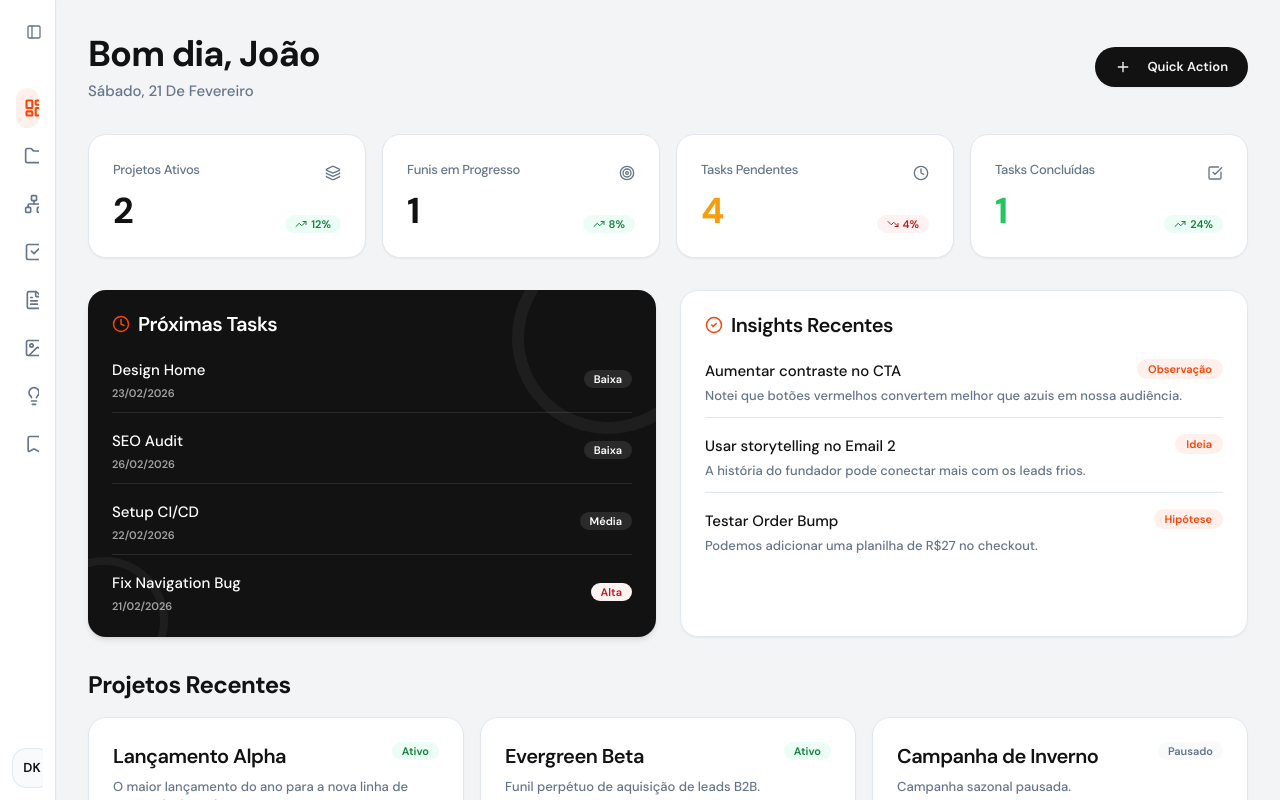
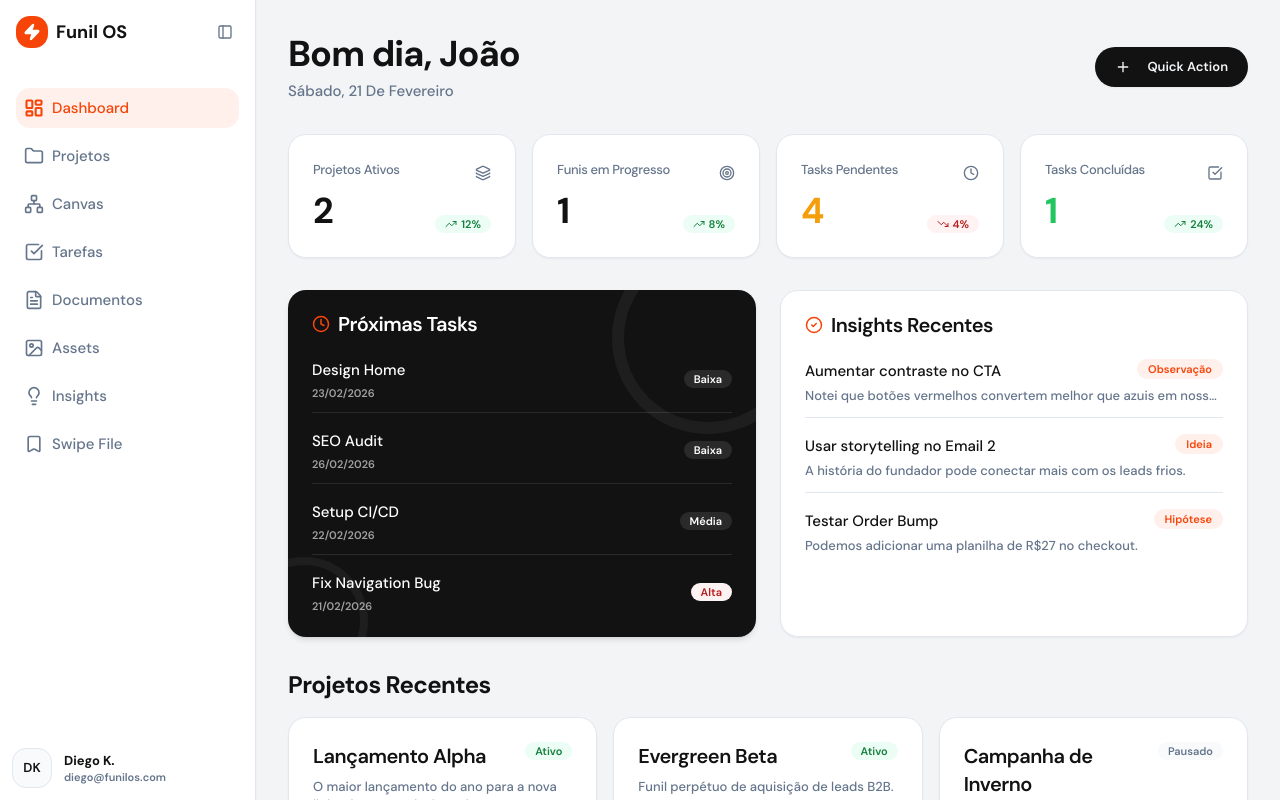
Before and after one commit to Kelvi-Maycon/funil-os, a React (Vite) app: page / in a window 1280 px wide. Built offline with nearby package versions, Linux system fonts and the light colour scheme.

Commit message:
Implement expandable and collapsible sidebar

```diff
--- a/src/components/Layout.tsx
+++ b/src/components/Layout.tsx
@@ -45,18 +45,16 @@ function AppSidebar() {
       collapsible="icon"
       className="border-r border-border bg-card z-30 shadow-sm"
     >
-      <SidebarHeader className="h-16 flex flex-row items-center justify-between px-3 shrink-0 relative">
-        <div className="flex items-center gap-2 overflow-hidden group-data-[collapsible=icon]:hidden">
-          <div className="w-8 h-8 bg-primary rounded-lg flex items-center justify-center text-white shrink-0 shadow-sm">
+      <SidebarHeader className="h-16 flex flex-row items-center justify-between px-4 shrink-0 transition-all duration-200 group-data-[collapsible=icon]:px-2 group-data-[collapsible=icon]:justify-center">
+        <div className="flex items-center overflow-hidden transition-all duration-200 group-data-[collapsible=icon]:w-0 group-data-[collapsible=icon]:opacity-0">
+          <div className="w-8 h-8 bg-primary rounded-lg flex items-center justify-center text-white shrink-0 shadow-sm mr-2">
             <Zap size={18} className="fill-white" />
           </div>
-          <span className="font-bold text-lg text-foreground truncate">
+          <span className="font-bold text-lg text-foreground truncate whitespace-nowrap">
             Funil OS
           </span>
         </div>
-        <div className="group-data-[collapsible=icon]:w-full group-data-[collapsible=icon]:flex group-data-[collapsible=icon]:justify-center">
-          <SidebarTrigger className="text-muted-foreground hover:text-foreground" />
-        </div>
+        <SidebarTrigger className="text-muted-foreground hover:text-foreground shrink-0" />
       </SidebarHeader>
 
       <SidebarContent className="px-2 py-4 flex flex-col gap-2 overflow-y-auto overflow-x-hidden no-scrollbar">
@@ -73,15 +71,19 @@ function AppSidebar() {
                     isActive={isActive}
                     tooltip={item.title}
                     className={cn(
-                      'transition-all duration-200 h-10 rounded-lg',
+                      'transition-all duration-200 h-10 rounded-lg group-data-[collapsible=icon]:gap-0 group-data-[collapsible=icon]:justify-center',
                       isActive
                         ? 'bg-primary/10 text-primary font-semibold hover:bg-primary/15 hover:text-primary'
                         : 'text-muted-foreground font-medium hover:bg-muted hover:text-foreground',
                     )}
                   >
-                    <Link to={item.url} className="flex items-center gap-3">
-                      <item.icon size={20} strokeWidth={isActive ? 2.5 : 2} />
-                      <span className="group-data-[collapsible=icon]:hidden">
+                    <Link to={item.url}>
+                      <item.icon
+                        size={20}
+                        strokeWidth={isActive ? 2.5 : 2}
+                        className="shrink-0"
+                      />
+                      <span className="truncate whitespace-nowrap overflow-hidden transition-all duration-200 group-data-[collapsible=icon]:w-0 group-data-[collapsible=icon]:opacity-0">
                         {item.title}
                       </span>
                     </Link>
@@ -93,16 +95,16 @@ function AppSidebar() {
         </SidebarGroup>
       </SidebarContent>
 
-      <SidebarFooter className="p-3 shrink-0">
-        <div className="flex items-center gap-3 overflow-hidden">
-          <div className="w-10 h-10 rounded-lg bg-muted flex items-center justify-center text-foreground font-semibold text-sm cursor-pointer hover:bg-border transition-colors border border-border shrink-0">
+      <SidebarFooter className="p-3 group-data-[collapsible=icon]:p-2 shrink-0 transition-all duration-200">
+        <div className="flex items-center w-full group-data-[collapsible=icon]:justify-center">
+          <div className="w-10 h-10 rounded-lg bg-muted flex items-center justify-center text-foreground font-semibold text-sm cursor-pointer hover:bg-border transition-colors border border-border shrink-0 mr-3 group-data-[collapsible=icon]:mr-0">
             DK
           </div>
-          <div className="flex flex-col group-data-[collapsible=icon]:hidden">
-            <span className="text-sm font-bold text-foreground truncate">
+          <div className="flex flex-col overflow-hidden transition-all duration-200 group-data-[collapsible=icon]:w-0 group-data-[collapsible=icon]:opacity-0">
+            <span className="text-sm font-bold text-foreground truncate whitespace-nowrap">
               Diego K.
             </span>
-            <span className="text-xs text-muted-foreground truncate">
+            <span className="text-xs text-muted-foreground truncate whitespace-nowrap">
               diego@funilos.com
             </span>
           </div>
--- a/src/components/ui/sidebar.tsx
+++ b/src/components/ui/sidebar.tsx
@@ -25,9 +25,9 @@ import {
 
 const SIDEBAR_COOKIE_NAME = 'sidebar_state'
 const SIDEBAR_COOKIE_MAX_AGE = 60 * 60 * 24 * 7
-const SIDEBAR_WIDTH = '56px'
+const SIDEBAR_WIDTH = '16rem'
 const SIDEBAR_WIDTH_MOBILE = '18rem'
-const SIDEBAR_WIDTH_ICON = '56px'
+const SIDEBAR_WIDTH_ICON = '3.5rem'
 const SIDEBAR_KEYBOARD_SHORTCUT = 'b'
 
 type SidebarContextProps = {
```
Also changed, not shown: 7 other files (tests, documents, lock files or other folders).
